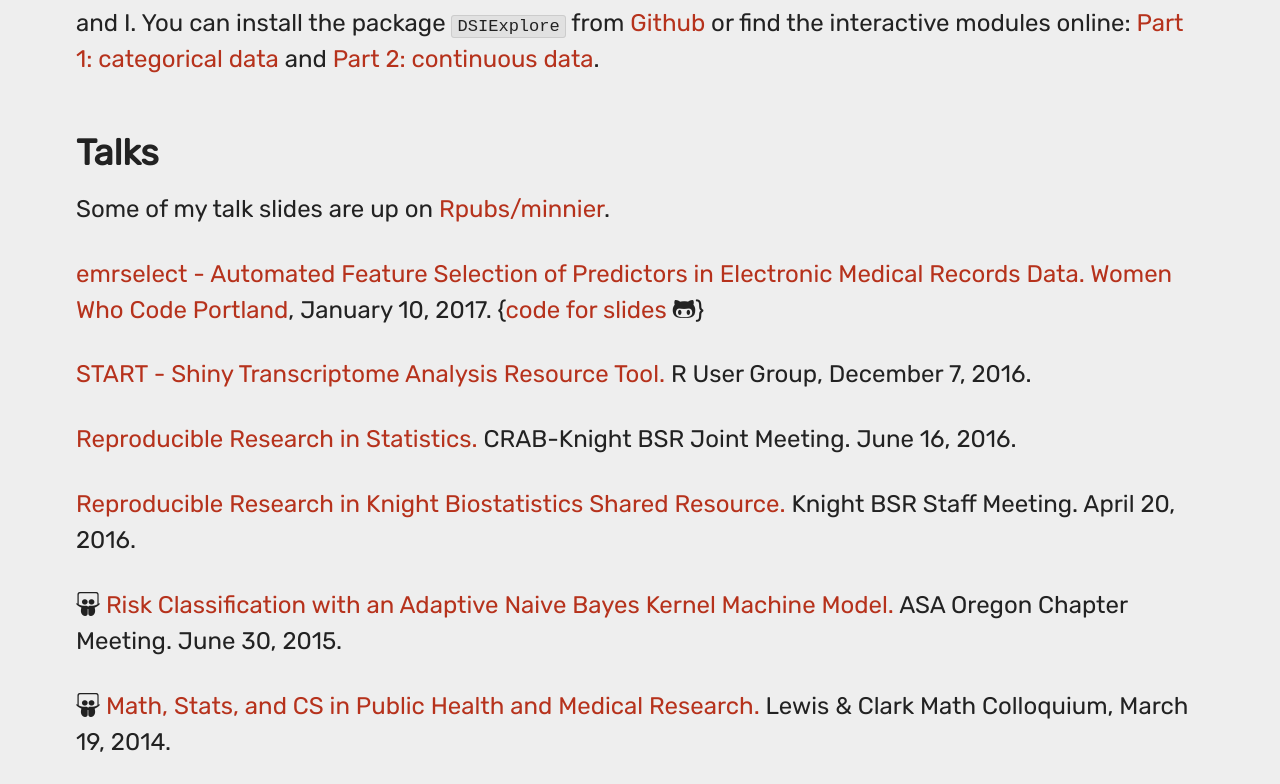
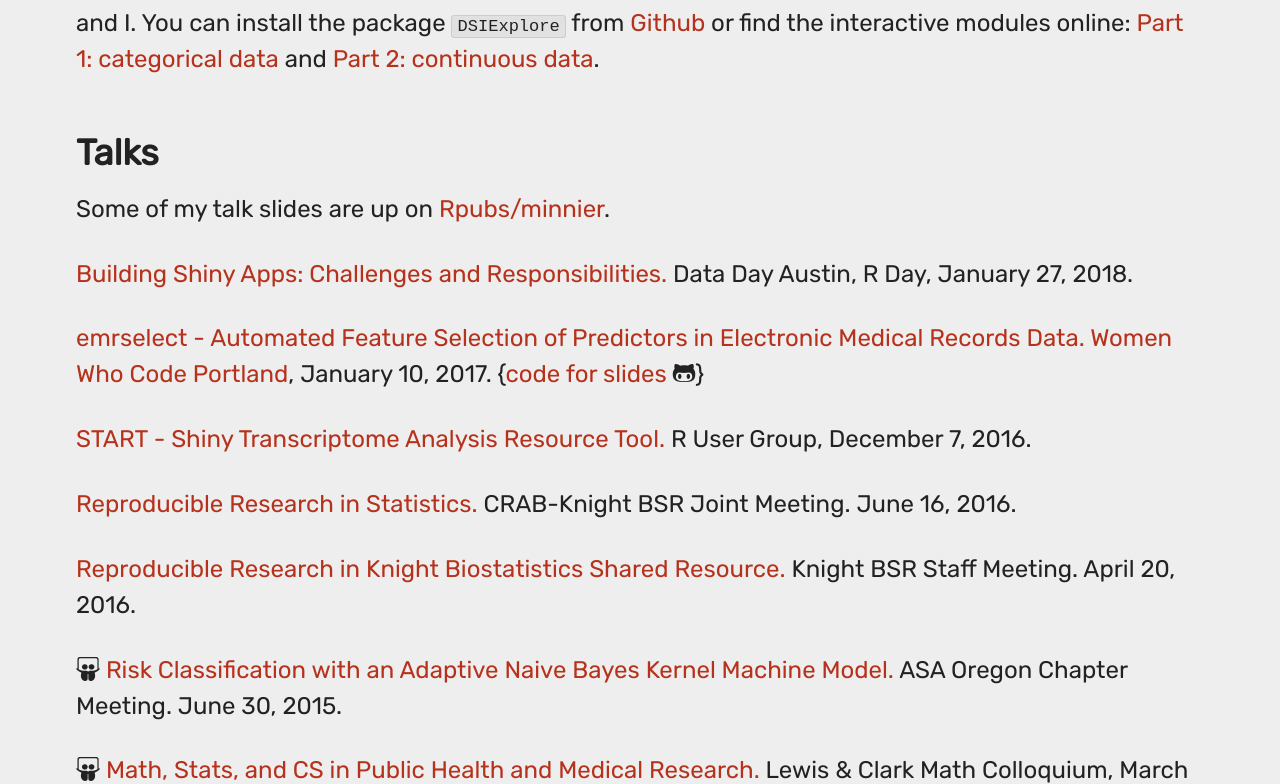
Before and after one commit to jminnier/jminnier.github.io, a Jekyll site: the page built from talks.md, in a window 1280 px wide and 900 px high, scrolled down 564 px, cut to the strip 0-784 px from the top of the window. Built offline with Jekyll 4.4.1, drawn with Linux system fonts in a browser that asks for light colours; nearby versions of some CDN libraries; some web fonts are replaced.

Commit message:
add austin talk

```diff
--- a/talks.md
+++ b/talks.md
@@ -19,6 +19,7 @@
 
 Some of my talk slides are up on [Rpubs/minnier](https://rpubs.com/minnier/).
 
+[Building Shiny Apps: Challenges and Responsibilities.](/talks/minnier_shiny_slides.html) Data Day Austin, R Day, January 27, 2018.
 
 [emrselect - Automated Feature Selection of Predictors in Electronic Medical Records Data.](http://rpubs.com/minnier/wwc-emrselect)
 [Women Who Code Portland](https://www.meetup.com/Women-Who-Code-Portland/events/235867242/), January 10, 2017. {[code for slides](https://github.com/jminnier/pres-women-who-code-pdx-emrselect) <i class="fa fa-github-alt" aria-hidden="true"></i>}
```
